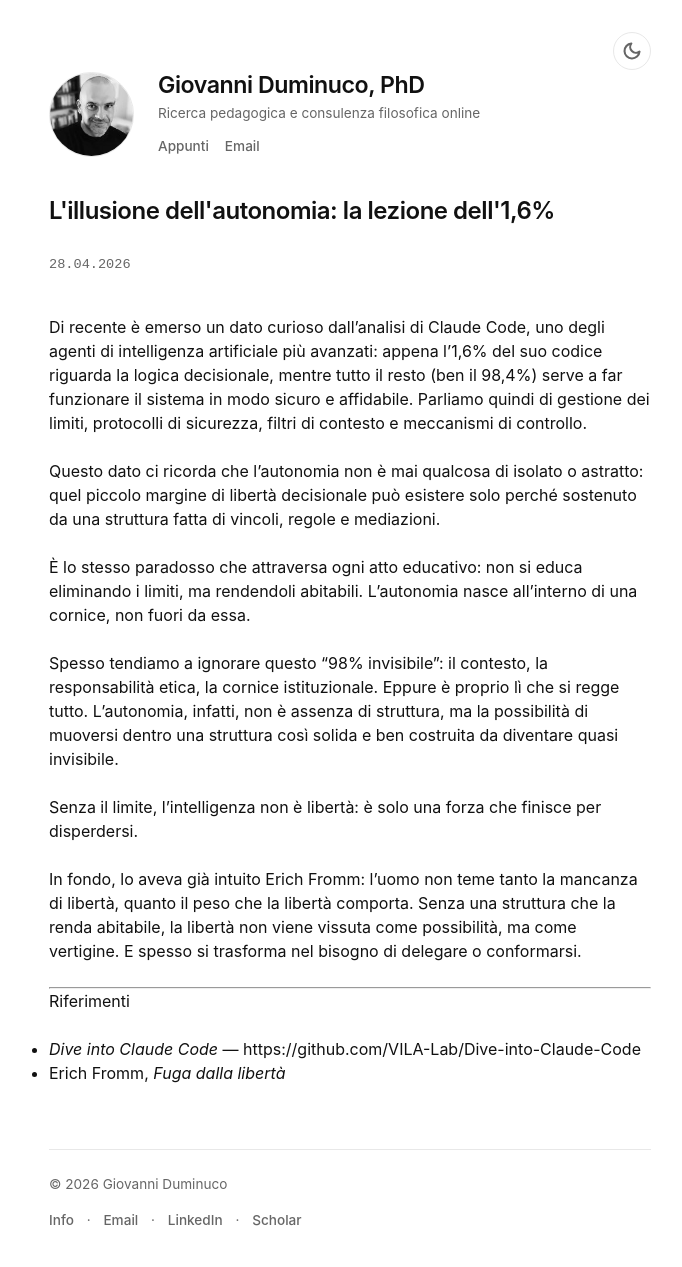
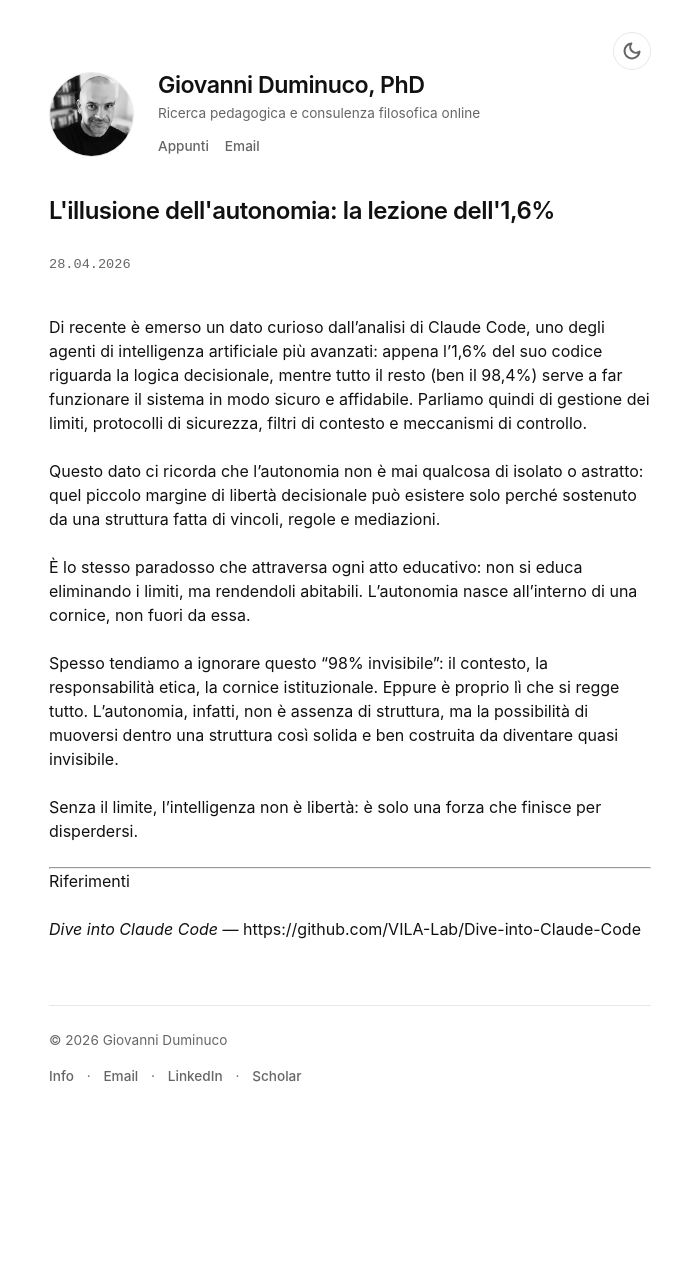
Before and after one commit to dumgio/dumgio.github.io, a Jekyll site: the page built from _posts/2026-04-28-illusione-autonomia-lezione-uno-virgola-sei.md, in a window 1280 px wide. Shown: the whole page, without its empty margins (290-972 px from the left). Built offline with Jekyll 4.4.1, drawn with Linux system fonts in a browser that asks for light colours; after the commit the page ends 1123 px from its top, so only the background shows below that.

Commit message:
Update 2026-04-28-illusione-autonomia-lezione-uno-virgola-sei.md

```diff
--- a/_posts/2026-04-28-illusione-autonomia-lezione-uno-virgola-sei.md
+++ b/_posts/2026-04-28-illusione-autonomia-lezione-uno-virgola-sei.md
@@ -13,11 +13,8 @@
 
 Senza il limite, l’intelligenza non è libertà: è solo una forza che finisce per disperdersi.
 
-In fondo, lo aveva già intuito Erich Fromm: l’uomo non teme tanto la mancanza di libertà, quanto il peso che la libertà comporta. Senza una struttura che la renda abitabile, la libertà non viene vissuta come possibilità, ma come vertigine. E spesso si trasforma nel bisogno di delegare o conformarsi.
-
 ---
 
 Riferimenti
 
-- *Dive into Claude Code* — https://github.com/VILA-Lab/Dive-into-Claude-Code
-- Erich Fromm, *Fuga dalla libertà*
+*Dive into Claude Code* — https://github.com/VILA-Lab/Dive-into-Claude-Code
```
